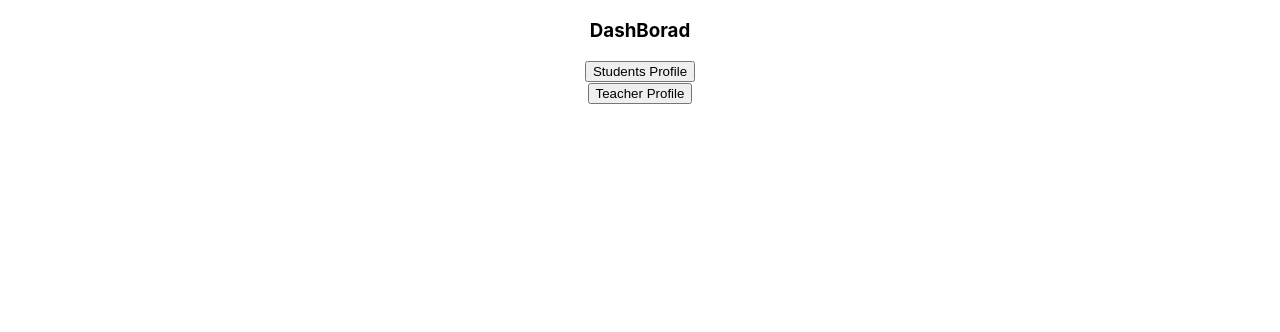
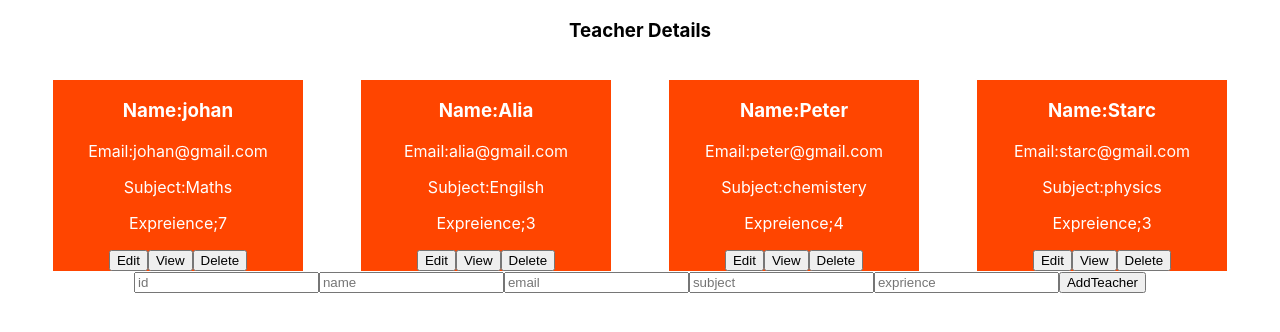
Before and after one commit to jayasudhakarchinnadurai/stu-and-teacher, a React (Create React App) app: page /student in a window 1280 px wide. Shown: the top 332 px of the page. Built offline with nearby package versions, Linux system fonts and the light colour scheme.

Commit message:
change commit

```diff
--- a/src/App.css
+++ b/src/App.css
@@ -28,3 +28,19 @@
 .view{
   padding: 2px;
 }
+
+
+.Teacher{
+  display: flex;
+  justify-content: space-evenly;
+  flex-wrap: wrap;
+  gap: 5px;
+}
+
+.Teacherdata{
+  background-color: orangered;
+  width: 250px;
+  color: white;
+
+
+}
--- a/src/App.js
+++ b/src/App.js
@@ -9,6 +9,7 @@ import { Route } from 'react-router-dom/cjs/react-router-dom';
 import Addstudents from './Student/Addstu.js';
 import { Teacher } from './Data/Teacherdata.js';
 import AddTeacher from './Teacher/teacherdetail.js';
+import Addteacherdata from './Teacher/AddTeacher';
 function App() {
   const [user, setuser]=useState(Studentdata)
   const [teacher, setteacher]=useState(Teacher)
@@ -16,6 +17,24 @@ function App() {
     <div className="App">
 
 <Switch>
+
+
+<Route extact path='/'>
+  <AddTeacher
+  teacher={teacher}
+  setteacher={setteacher}
+  ></AddTeacher>
+
+<Route>
+  <Addteacherdata
+  extact path='/teachers'
+
+  teacher={teacher}
+  setteacher={setteacher}></Addteacherdata>
+  </Route>
+
+</Route>
+
     <Route extact path="/student">
     <BaseApp></BaseApp>
     </Route>
@@ -33,17 +52,9 @@ function App() {
      ></Student>
  </Route>
 
- <Route extact path='/'>
-  <AddTeacher
-  teacher={teacher}
-  setteacher={setteacher}
-
-
-  ></AddTeacher>
-  <div>welcome login page</div>
+ <Route>
 
  </Route>
-
 
 </Switch>
     </div>
--- /dev/null
+++ b/src/Teacher/AddTeacher.js
@@ -0,0 +1,73 @@
+import React from "react";
+import { useState } from "react";
+import { useHistory } from "react-router-dom/cjs/react-router-dom";
+
+
+
+function Addteacherdata(teacher,setteacher){
+    const [id, setid]=useState('')
+    const[name,setname]=useState()
+    const[email,setemail]=useState()
+    const[exprience,setexprience]=useState()
+    const[subject,setsubject]=useState();
+
+    const Addteacher =()=>{
+        const history=useHistory()
+        const teacherlist={
+            id,
+            name,
+            email,
+            subject,
+            exprience
+
+        }
+
+        setteacher([teacherlist,...teacher])
+        history.push("/")
+
+
+
+    }
+
+    return(
+     <div>
+<input
+placeholder="id"
+
+onChange={(event)=>setid(event.target.value)}
+
+/>
+<input
+placeholder="name"
+
+onChange={(event)=>setname(event.target.value)}
+
+/>
+<input
+placeholder="email"
+
+onChange={(event)=>setemail(event.target.value)}
+
+/>
+<input
+placeholder="subject"
+
+onChange={(event)=>setsubject(event.target.value)}
+
+/>
+<input
+placeholder="exprience"
+
+onChange={(event)=>setexprience(event.target.value)}
+
+/>
+
+<button onClick={Addteacher}>AddTeacher</button>
+
+     </div>
+
+
+    )
+}
+
+export default Addteacherdata;
--- a/src/Teacher/teacherdetail.js
+++ b/src/Teacher/teacherdetail.js
@@ -1,18 +1,30 @@
 import React from "react";
 
 function AddTeacher ({teacher, setteacher}){
+    const Teacherdata=(idx)=>{
+        const Deleteacher=teacher.filter((per)=>per.id !==idx)
+
+        setteacher(Deleteacher)
+
+    }
 return(
     <div>
+        <div>
+            <h3>Teacher Details</h3>
+        </div><br></br>
+    <div className="Teacher">
+
      {teacher.map((person, idx)=>{
-       return <div key={idx}>
+       return <div  className="Teacherdata"  key={idx}>
             <h3>Name:{person.name}</h3>
             <p>Email:{person.email}</p>
             <p>Subject:{person.subject}</p>
             <p>Expreience;{person.exprience}</p>
-
+           <button>Edit</button><button>View</button><button onClick={()=>Teacherdata(person.id)}>Delete</button>
         </div>
 
      })}
+    </div>
     </div>
 )
 }
```
